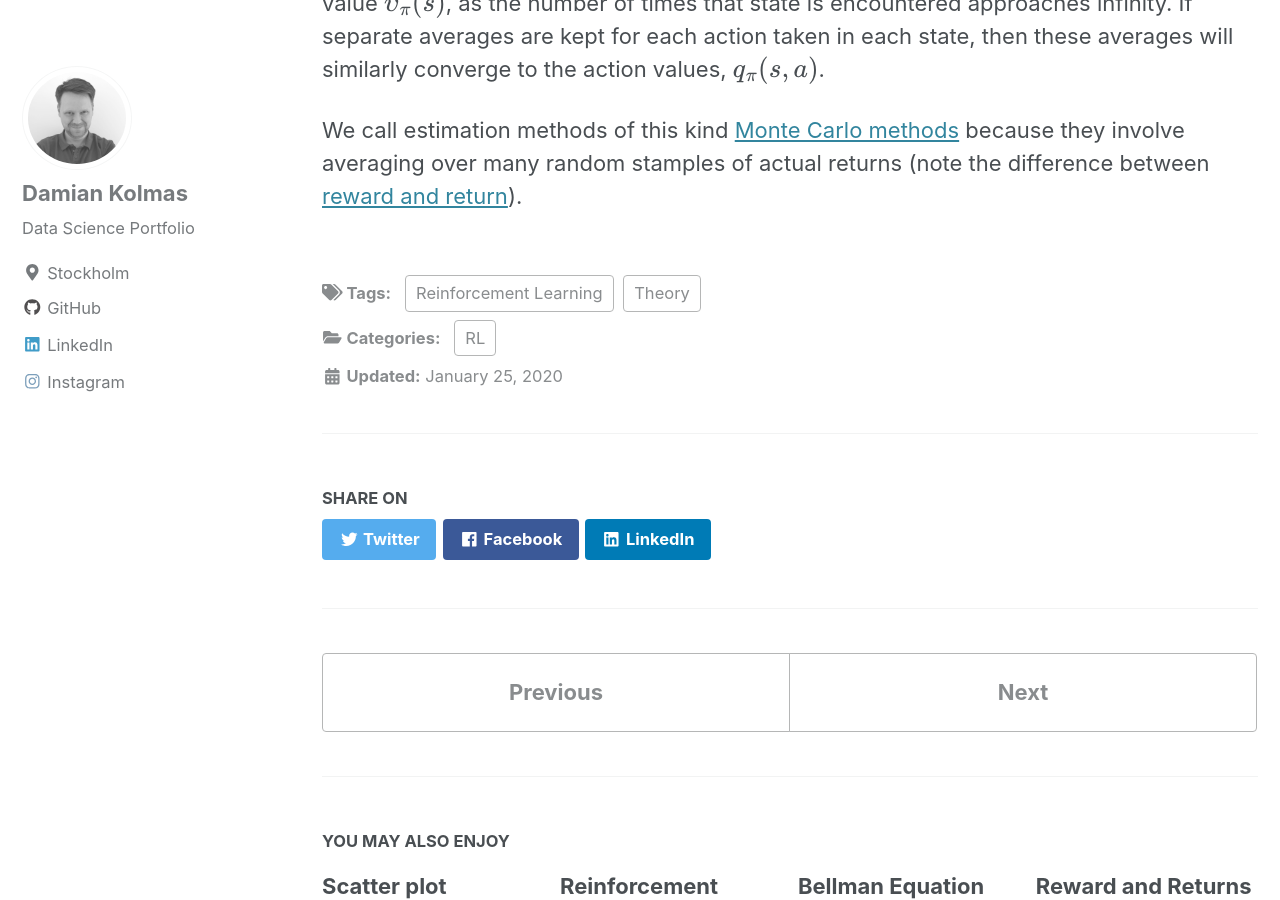
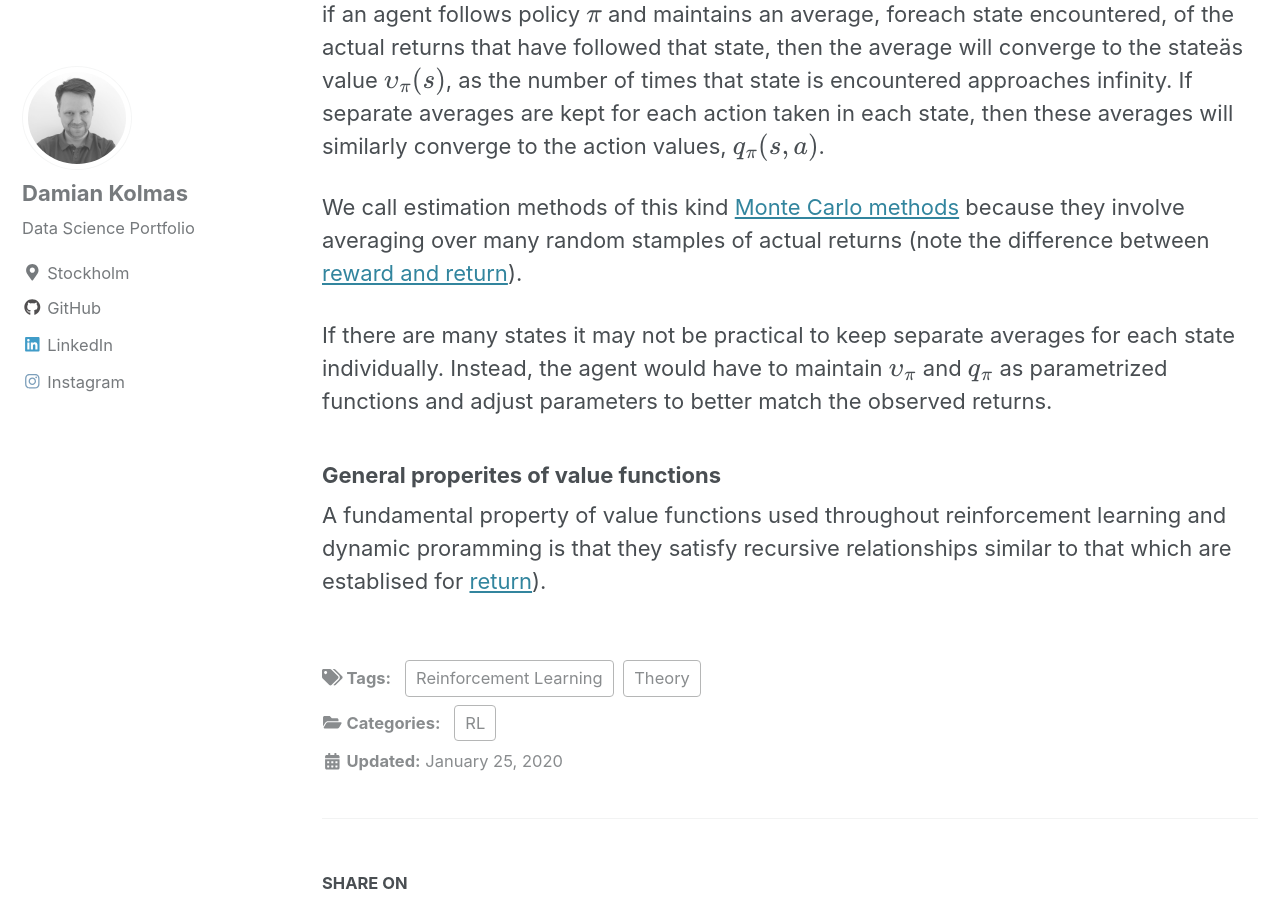
Before and after one commit to DKolmas/DKolmas.github.io, a Jekyll site: the page built from _posts/2020-01-25-Value-functions-and-policies.md, in a window 1280 px wide and 900 px high, scrolled down 1798 px. Built offline with Jekyll 4.4.1, drawn with Linux system fonts in a browser that asks for light colours; cached includes are drawn as plain includes; formulas are drawn with MathJax 3; some of the changed text lies outside the part shown.

Commit message:
editing post

```diff
--- a/_posts/2020-01-25-Value-functions-and-policies.md
+++ b/_posts/2020-01-25-Value-functions-and-policies.md
@@ -13,6 +13,7 @@ classes: wide
 > * <span style="color:dodgerblue">**Policy is a mapping from given state to probabilities of selecting each action. It is written as $$\pi(a \mid s)$$**</span>
 > * <span style="color:dodgerblue">**Value function $$\upsilon_{\pi}(s)$$ is defined as the value of expected return when being in state s and following policy $$\pi$$ thereafter**</span>
 > * <span style="color:dodgerblue">**Action-value function $$q_{\pi}(s,a)$$ of taking action $$a$$ in state $$s$$ under policy $$\pi$$ is defined as expected return cacluated when starting from state $$s$$, taking action $$a$$ and following policy $$\pi$$ thereafter**</span>
+> * <span style="color:dodgerblue">**A fundamental property of value functions used throughout reinforcement learning and dynamic proramming is that they satisfy recursive relationship**</span>
 
 ### What is a policy?
 
@@ -42,3 +43,9 @@ We call $$q_{\pi}(s,a)$$ the action-value function for policy $$\pi$$.
 The value functions $$\upsilon_{\pi}(s)$$ and $$q_{\pi}(s,a)$$ can be estimated from experience. For example, if an agent follows policy $$\pi$$ and maintains an average, foreach state encountered, of the actual returns that have followed that state, then the average will converge to the stateäs value $$\upsilon_{\pi}(s)$$, as the number of times that state is encountered approaches infinity. If separate averages are kept for each action taken in each state, then these averages will similarly converge to the action values, $$q_{\pi}(s,a)$$.
 
 We call estimation methods of this kind [Monte Carlo methods](http://www.damiankolmas.com/rl/) because they involve averaging over many random stamples of actual returns (note the difference between [reward and return](http://www.damiankolmas.com/rl/Rewards/)).
+
+If there are many states it may not be practical to keep separate averages for each state individually. Instead, the agent would have to maintain $$\upsilon_{\pi}$$ and $$q_{\pi}$$ as parametrized functions and adjust parameters to better match the observed returns.
+
+### General properites of value functions
+
+A fundamental property of value functions used throughout reinforcement learning and dynamic proramming is that they satisfy recursive relationships similar to that which are establised for [return](http://www.damiankolmas.com/rl/Rewards/)).
```
